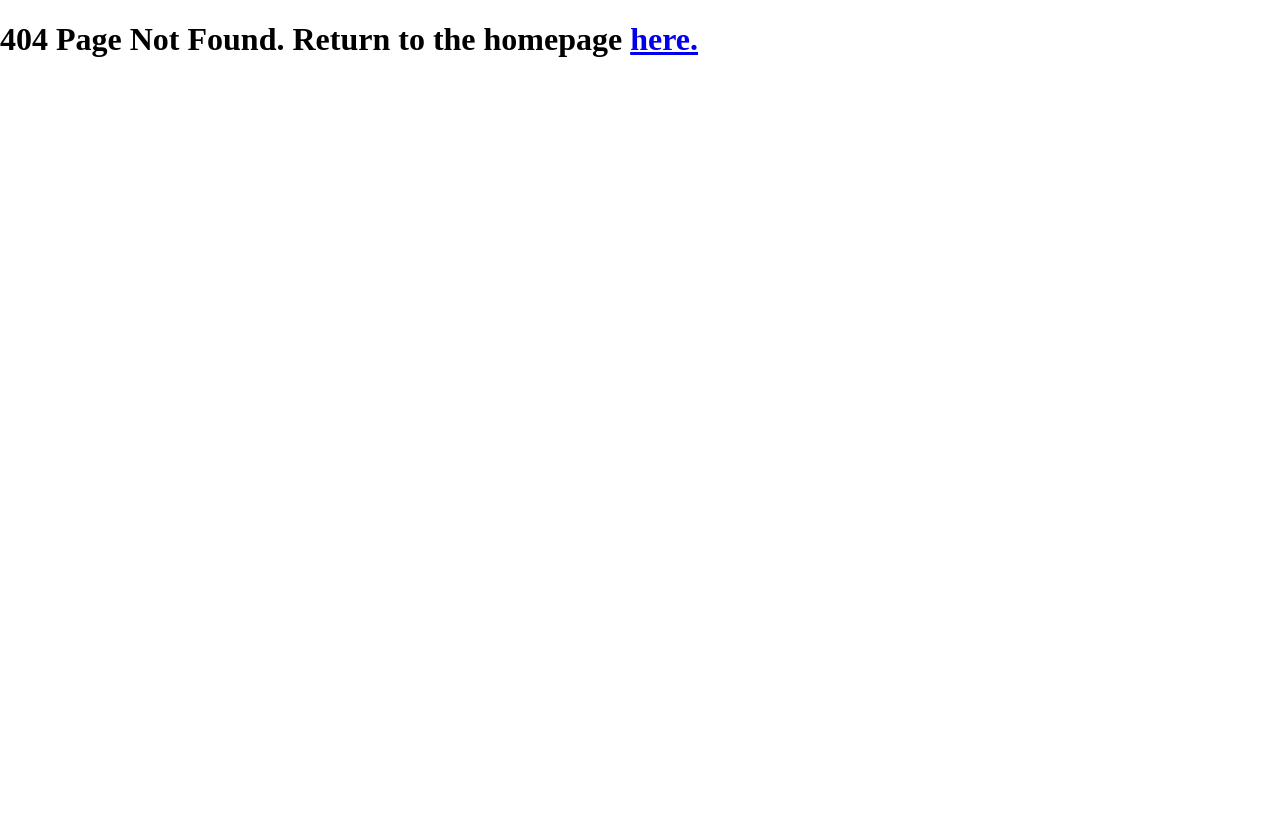
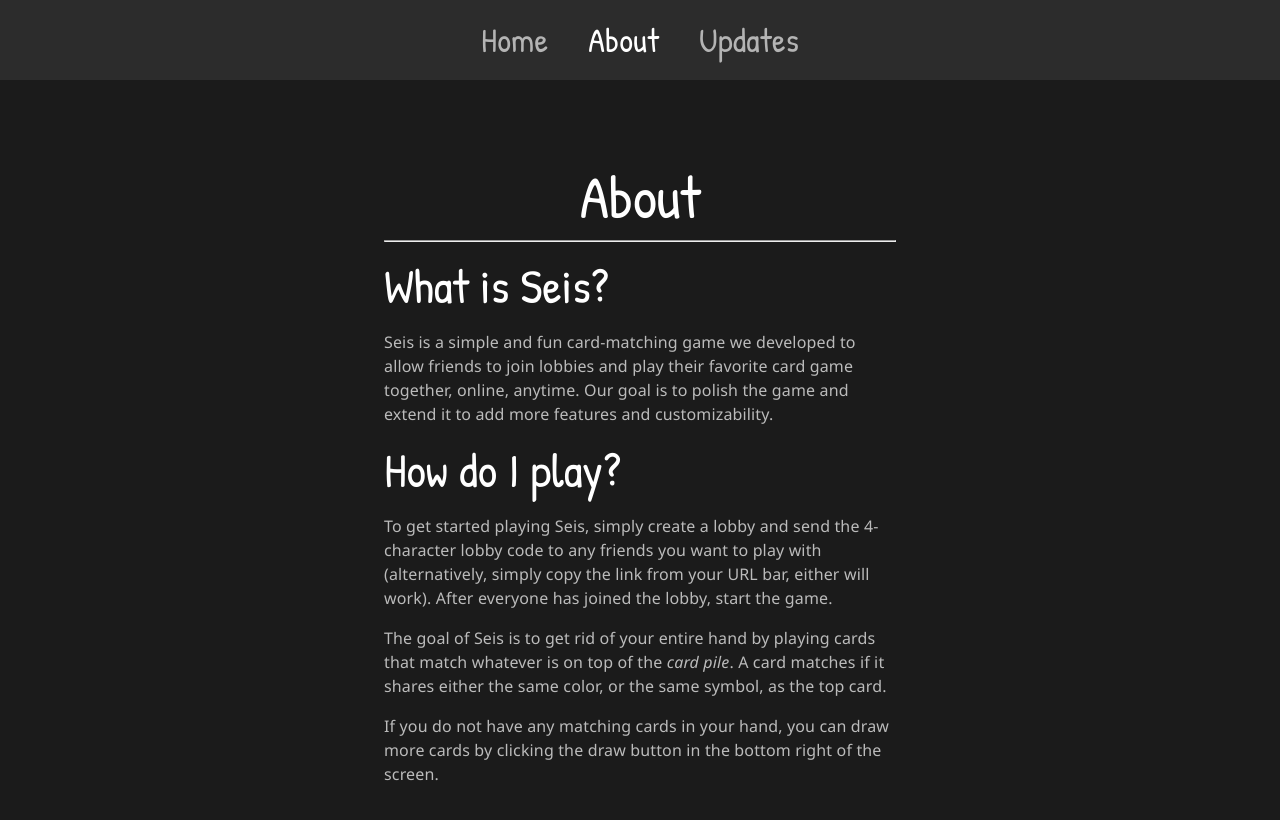
Before and after one commit to patrickledew/seis, a React (Create React App) app: page /about in a window 1280 px wide. Before the commit this address had no page. Built offline with nearby package versions, Linux system fonts and the light colour scheme.

Commit message:
Added Landing page, About page, Navbar, and changed theming

```diff
--- a/src/404/404.js
+++ b/src/404/404.js
@@ -1,12 +1,18 @@
 import React from "react";
 import { Link } from "react-router-dom";
+import { Typography } from "@material-ui/core";
 import "./404.css";
 
 const FourOhFour = (props) => {
   return (
-    <h1>
-      404 Page Not Found. Return to the homepage <Link to="/">here.</Link>
-    </h1>
+    <div className="content">
+      <Typography variant="h3" color="textSecondary" align="center">
+        This page does not exist!
+        </Typography>
+        <br></br>
+        <Typography variant="h5" color="textSecondary" align="center">Return to the homepage <Link to="/">here.</Link></Typography>
+
+    </div>
   );
 };
 
--- /dev/null
+++ b/src/About/About.js
@@ -0,0 +1,43 @@
+import React from "react";
+import { Box, Typography } from "@material-ui/core";
+import "./about.css";
+const About = (props) => {
+  return (
+      <Box id="about" className="content">
+        <Typography variant="h2" color="textPrimary" align="center">About</Typography>
+        <hr></hr>
+        <p>
+          <Typography variant="h3" color="textPrimary">What is Seis?</Typography>
+          <Typography variant="body1" color="textSecondary">
+            <p>
+              Seis is a simple and fun card-matching game we developed to allow friends to join lobbies and play their favorite card game together, online, anytime.
+              Our goal is to polish the game and extend it to add more features and customizability.
+            </p>
+          </Typography>
+        </p>
+        <p>
+        <Typography variant="h3" color="textPrimary">How do I play?</Typography>
+          <Typography variant="body1" color="textSecondary">
+            <p>To get started playing Seis, simply create a lobby and send the 4-character lobby code to any friends you want to play with (alternatively, simply copy the link from your URL bar, either will work). After everyone has joined the lobby, start the game.</p>
+
+            <p>The goal of Seis is to get rid of your entire hand by playing cards that match whatever is on top of the <em>card pile</em>. A card matches if it shares either the same color, or the same symbol, as the top card.</p>
+            <p>If you do not have any matching cards in your hand, you can draw more cards by clicking the draw button in the bottom right of the screen.</p>
+            <p>There are also several special cards which will have different effects when played:</p>
+            <ul>
+              <li><strong>+2 Cards:</strong> Deal 2 cards to the next player and skip their turn.</li>
+              <li><strong>+4 Cards:</strong> Deal 4 cards to the next player, skip their turn, and select a color.</li>
+              <li><strong>W Cards:</strong> Change this card to be any color.</li>
+              <li><strong>R Cards:</strong> Reverse the direction of play.</li>
+              <li><strong>S Cards:</strong> Skip the next player&apos;s turn.</li>
+            </ul>
+            <p>
+              In the case of +2 and +4 cards, if the next player has a matching +2 or +4 card, they might &quot;stack&quot;, and turn a +2 into a +4, or a +4 into a +8!
+              If this continues until your turn, you might be stuck drawing 16 cards, so be careful!
+            </p>
+            <p>Currently, +2s can only stack with +2s, and +4s with +4s. We might add the ability to stack +2s and +4s together as a configurable game option in the future, so keep an eye out for any updates!</p>
+          </Typography>
+        </p>
+      </Box>
+  );
+};
+export default About;
--- a/src/App/App.js
+++ b/src/App/App.js
@@ -4,6 +4,8 @@ import Home from "../Home/Home";
 import Lobby from "../Lobby/Lobby";
 import FourOhFour from "../404/404";
 import LoginPage from "../LoginPage/LoginPage";
+import Navbar from "../Navbar/Navbar";
+import About from "../About/About"
 import { BrowserRouter, Route, Switch } from "react-router-dom";
 import { ThemeProvider } from "@material-ui/core/styles";
 import Theme from "../theme/Theme";
@@ -13,9 +15,12 @@ function App() {
   return (
     <ThemeProvider theme={Theme}>
       <div className="App">
+
         <BrowserRouter>
+        <Navbar></Navbar>
           <Switch>
             <Route exact path="/" component={Home} />
+            <Route path="/about" component={About} />
             <Route path="/login" component={LoginPage} />
             <Route path="/lobby/:id" component={Lobby} />
             <Route path="/decktest" component={GameUI} />
--- a/src/App/app.css
+++ b/src/App/app.css
@@ -16,3 +16,16 @@
   text-align: center;
   vertical-align: middle;
 }
+
+.content {
+    background-color: #1b1b1b;
+    height: 100vh;
+    padding: 10em 30%;
+    overflow-y: scroll;
+}
+@media (max-width: 1000px) {
+ .content {
+   padding: 10em 5em;
+   overflow-y: scroll;
+ }
+}
--- a/src/Home/Home.js
+++ b/src/Home/Home.js
@@ -1,22 +1,21 @@
 import React, { useRef } from "react";
-import { ThemeProvider } from "@material-ui/core/styles";
 import { Button, TextField, Box, Typography } from "@material-ui/core";
-import Theme from "../theme/Theme";
 
 import "./home.css";
 import lobbyService from "../services/lobbyService";
-import Navbar from "../Navbar/Navbar";
 import Logo from "../assets/Logo-Large.svg";
+import { useHistory } from "react-router";
 const { checkIfLobbyExists, createLobby } = lobbyService;
 
 const Home = (props) => {
   const joinErrorRef = useRef();
   const createLobbyErrorRef = useRef();
   const lobbyIdInputRef = useRef();
+
+  const history = useHistory();
+
   return (
-    <ThemeProvider theme={Theme}>
-      <Navbar page="home"></Navbar>
-      <Box id="home">
+      <Box id="home" className="content">
         <Box class="landing">
           <img src={Logo} className="logo"></img>
 
@@ -29,7 +28,7 @@ const Home = (props) => {
                   checkIfLobbyExists(id)
                     .then((exists) => {
                       if (exists) {
-                        window.location.href = `/lobby/${id}`;
+                        history.push(`/lobby/${id}`); // Redirect
                       } else {
                         joinErrorRef.current.innerText =
                           "That lobby doesn't exist. Try creating a new lobby below.";
@@ -50,7 +49,7 @@ const Home = (props) => {
                   onClick={() => {
                     createLobby()
                       .then((id) => {
-                        window.location.href = `/lobby/${id}`;
+                        history.push(`/lobby/${id}`);
                       })
                       .catch((e) => {
                         createLobbyErrorRef.current.innerText =
@@ -65,7 +64,6 @@ const Home = (props) => {
           </Box>
         </Box>
       </Box>
-    </ThemeProvider>
   );
 };
 export default Home;
--- a/src/Home/home.css
+++ b/src/Home/home.css
@@ -1,7 +1,3 @@
-#home {
-    background-color: #1b1b1b;
-    height: 100vh;
-}
 
 .landing {
     height: 100%;
--- a/src/Navbar/Navbar.js
+++ b/src/Navbar/Navbar.js
@@ -1,24 +1,19 @@
 import React from "react";
-import { PropTypes } from "prop-types";
-
 import { Box, Typography } from "@material-ui/core";
 import "./navbar.css";
-
+import { Link, useLocation } from "react-router-dom";
 
 const Navbar = (props) => {
+    const location = useLocation();
     return (
         <Box className="navbar">
             <ul className="navbar-nav">
-                <li><a href="/" className={props.page === "home" ? "active" : ""}><Typography variant="h4">Home</Typography></a></li>
-                <li><a href="/about" className={props.page === "about" ? "active" : ""}><Typography variant="h4">About</Typography></a></li>
-                <li><a href="/updates" className={props.page === "updates" ? "active" : ""}><Typography variant="h4">Updates</Typography></a></li>
+                <li><Link to="/" className={location.pathname === "/" ? "active" : ""}><Typography variant="h4">Home</Typography></Link></li>
+                <li><Link to="/about" className={location.pathname === "/about" ? "active" : ""}><Typography variant="h4">About</Typography></Link></li>
+                <li><Link to="/updates" className={location.pathname === "/updates" ? "active" : ""}><Typography variant="h4">Updates</Typography></Link></li>
             </ul>
         </Box>
     )
 }
 
-Navbar.propTypes = {
-    page: PropTypes.string
-}
-
 export default Navbar;
--- a/src/Navbar/navbar.css
+++ b/src/Navbar/navbar.css
@@ -1,16 +1,18 @@
 .navbar {
     width: 100%;
+    height: 5em;
     background-color: #2C2C2C;
     display: flex;
+    flex-direction: column;
+    top: 0;
+    left: 0;
     position: fixed;
     align-items: center;
     justify-content: center;
-    flex-direction: row;
 }
 
 .navbar-nav {
     display: flex;
-    align-items: center;
     justify-content: center;
     flex-direction: row;
     list-style: none;
@@ -30,3 +32,7 @@
 .navbar a.active, .navbar a:hover {
     color: white;
 }
+
+.navbar img {
+    height: 4em;
+}
--- a/src/index.css
+++ b/src/index.css
@@ -14,4 +14,5 @@ body {
   height: 100%;
   margin: 0;
   padding: 0;
+  background-color: #1b1b1b
 }
--- a/src/theme/Theme.js
+++ b/src/theme/Theme.js
@@ -1,17 +1,21 @@
 import { createTheme } from "@material-ui/core/styles";
-import { deepPurple, yellow } from "@material-ui/core/colors";
+import { deepPurple, grey, yellow } from "@material-ui/core/colors";
 
 const Theme = createTheme({
   palette: {
     type: "dark",
     primary: deepPurple,
-    secondary: yellow
+    secondary: yellow,
+    background: grey,
   },
   typography: {
     allVariants: {
-      fontFamily: "Patrick Hand, Segoe UI",
+      fontFamily: "Patrick Hand, Segoe UI, sans-serif",
       textTransform: "none"
     },
+    body1: {
+      fontFamily: "Segoe UI, sans-serif"
+    }
   },
 });
 export default Theme;
```
Also changed, not shown: src/About/about.css (added).
